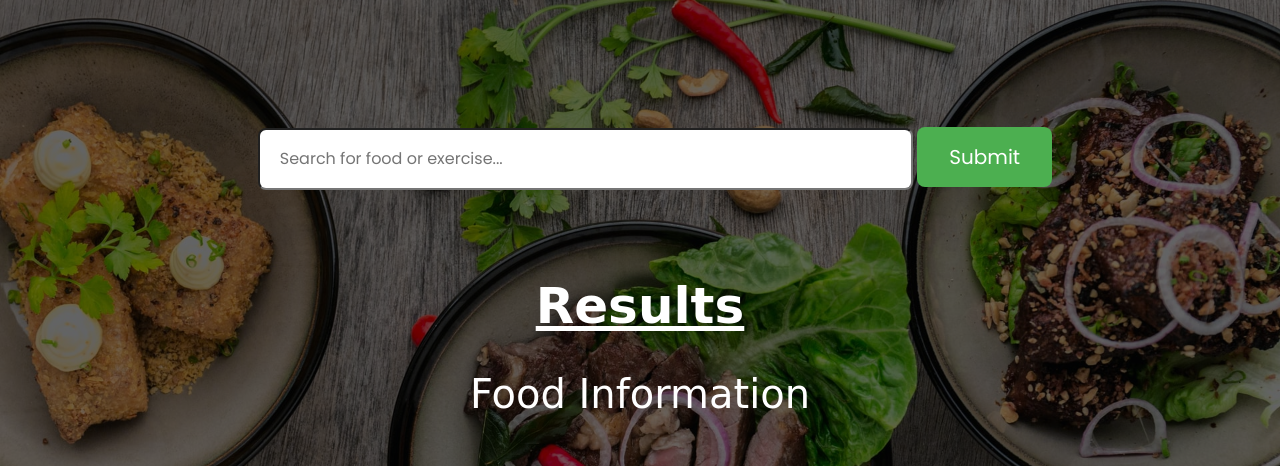
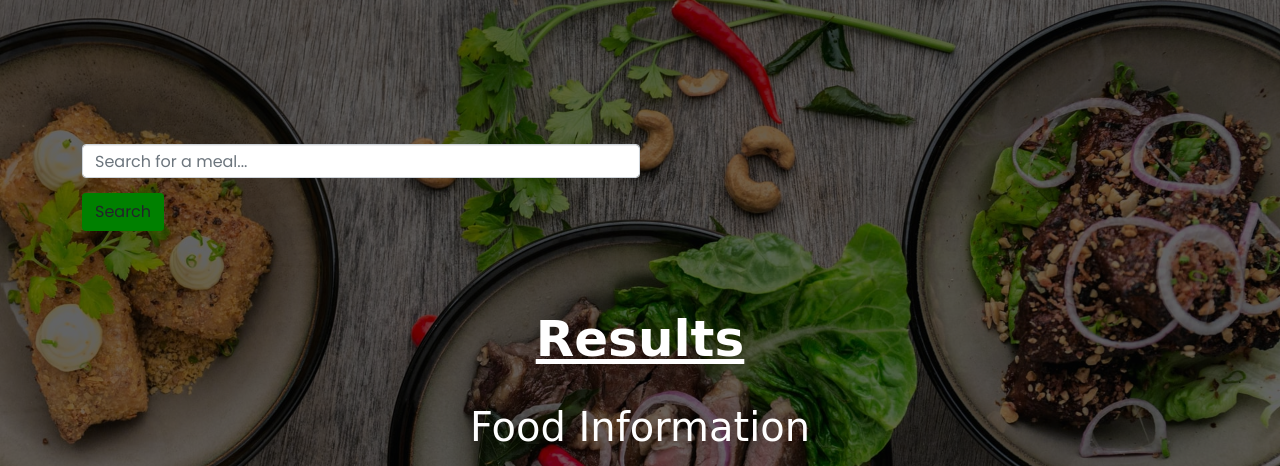
Before and after one commit to peterken674/nutrimax, a Flask app: template app/templates/food_info.html in a window 1280 px wide. Shown: the part 80-546 px from the top of the page. Run offline with Flask 2, Linux system fonts and the light colour scheme; the template is opened without the code that fills it: values that come from a table or form of the project are taken from there, others are empty; some libraries are stand-ins or nearby versions; some web fonts are replaced.

Commit message:
Add search bar with wtf.

```diff
--- a/app/main/forms.py
+++ b/app/main/forms.py
@@ -10,3 +10,7 @@ class FeedbackForm(FlaskForm):
     feedback = TextAreaField('', validators=[Required()], render_kw={'placeholder':'Write us your feedback...'})
 
     submit = SubmitField('Send')
+
+class SearchBar(FlaskForm):
+    query = StringField('', validators=[Required()], render_kw={'placeholder':'Search for a meal...'})
+    submit = SubmitField('Search')
--- a/app/main/views.py
+++ b/app/main/views.py
@@ -4,7 +4,7 @@ from flask.globals import request
 from flask_login.utils import login_required
 from werkzeug.utils import redirect
 from . import main
-from .forms import FeedbackForm
+from .forms import FeedbackForm, SearchBar
 from ..email import mail_feedback
 from flask_login import current_user
 from ..requests import get_details
@@ -20,6 +20,7 @@ def index():
 def info():
     '''View the search page.
     '''
+    form = SearchBar()
     foods = get_details("3 burgers and fries and orange juice")
 
     nf_total_fat = 0.0
@@ -56,7 +57,7 @@ def info():
         totals = Total(nf_total_fat, nf_saturated_fat, nf_cholesterol, nf_sodium, nf_total_carbohydrates, nf_dietary_fiber, nf_sugars, nf_proteins, nf_potassium)
 
     title = 'Info | Nutrimax'
-    return render_template('food_info.html', title=title, foods=foods, totals=totals)
+    return render_template('food_info.html', title=title, foods=foods, totals=totals, form=form)
 
 @main.route('/about', methods=['GET', 'POST'])
 def about():
--- a/app/templates/food_info.html
+++ b/app/templates/food_info.html
@@ -1,11 +1,13 @@
 {% extends 'base.html' %}
+{% import 'bootstrap/wtf.html' as wtf%}
 {% block main %}
 {{ super() }}
 <div class="container">
-    <div class="container">
-        <input class="searchbar" type="text" placeholder="Search for food or exercise...">
-        <button class="submit-food">Submit</button>
-    </div>
+    <!-- <form class="container">
+        <input class="searchbar" type="text" name="food" id="food" placeholder="Search for a meal...">
+        <button class="submit-food">Search</button>
+    </form> -->
+    {{ wtf.quick_form(form) }}
     <h1 class="food-name">Results</h1>
     <h3 class="food-info">Food Information</h3>
     <div class="table">
```
